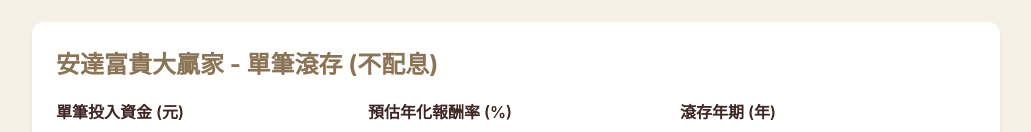
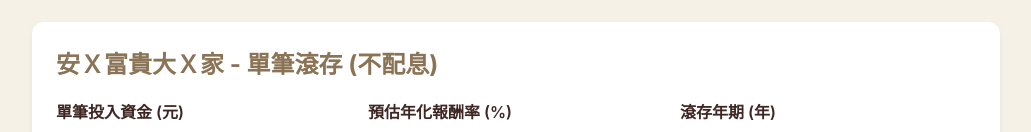
Before and after one commit to yang510224-bot/advisor-calc, a Next.js app: page / in a window 1280 px wide. Both pictures are taken after a click on the button "滾存：單筆大額". Shown: the part 193-325 px from the top of the page, without its empty margins (124-1155 px from the left). Built offline with nearby package versions, Linux system fonts and the light colour scheme.

Commit message:
style: mask specific insurance product names in UI for compliance

```diff
--- a/src/app/page.js
+++ b/src/app/page.js
@@ -192,7 +192,7 @@
         {/* TAB 2: 單筆大額 */}
         {activeTab === 'lumpsum' && lumpResult && (
           <div className="card">
-            <h2>安達富貴大贏家 - 單筆滾存 (不配息)</h2>
+            <h2>安Ｘ富貴大Ｘ家 - 單筆滾存 (不配息)</h2>
             <div className="flex gap-4" style={{ flexWrap: 'wrap' }}>
               <div className="form-group" style={{ flex: '1 1 30%' }}>
                 <label className="form-label">單筆投入資金 (元)</label>
@@ -263,7 +263,7 @@
               </div>
             </div>
 
-            <p style={{ color: 'var(--text-light)', textAlign: 'center', marginTop: '16px', fontSize: '13px' }}>*以上試算皆已精準涵蓋安達前四年 (0.2% ~ 0.13%) 資金管理費階梯遞減、以及每月隨保單價值與年紀變動之甲型危險保費核算。</p>
+            <p style={{ color: 'var(--text-light)', textAlign: 'center', marginTop: '16px', fontSize: '13px' }}>*以上試算皆已精準涵蓋安Ｘ前四年 (0.2% ~ 0.13%) 資金管理費階梯遞減、以及每月隨保單價值與年紀變動之甲型危險保費核算。</p>
           </div>
         )}
 
```
